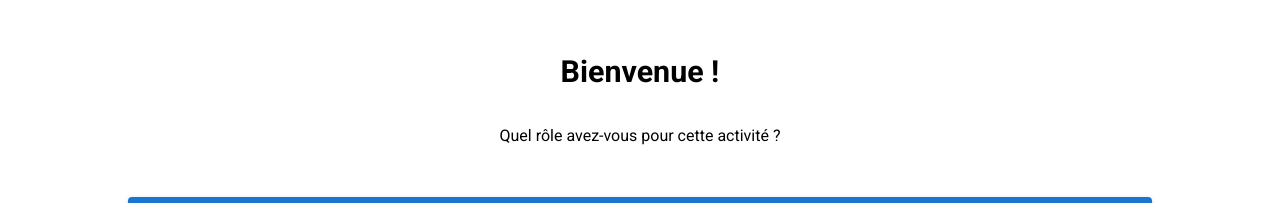
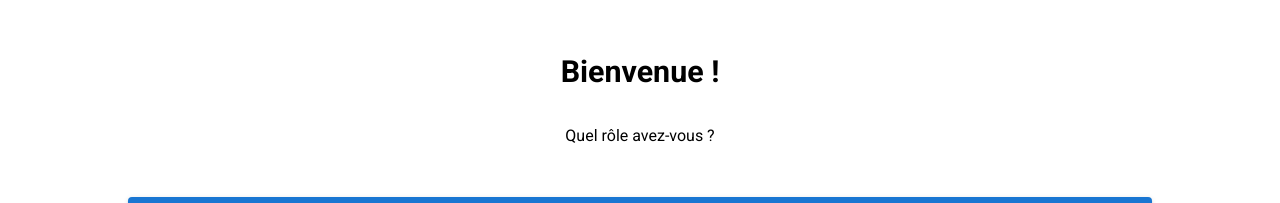
Before and after one commit to JoAnisky/rotation-app-frontend, a React (Vite) app: page / in a window 1280 px wide. Shown: the part 196-399 px from the top of the page. Built offline with nearby package versions, Linux system fonts and the light colour scheme; no server answers.

Commit message:
Another CI/CD test

```diff
--- a/src/pages/Home.tsx
+++ b/src/pages/Home.tsx
@@ -7,7 +7,7 @@ const Home: React.FC = () => {
     <Box className="index">
       <Box className="_welcome">
         <h1>Bienvenue !</h1>
-        <p>Quel rôle avez-vous pour cette activité ?</p>
+        <p>Quel rôle avez-vous ?</p>
       </Box>
 
       <Box className="roles-choice">
```
